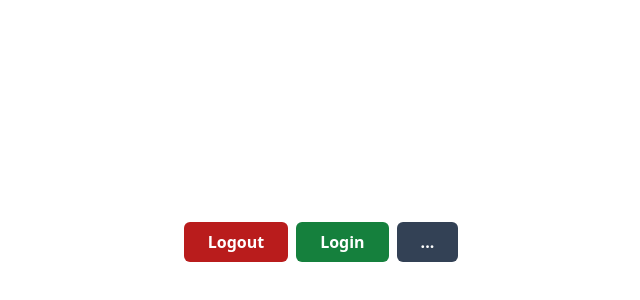
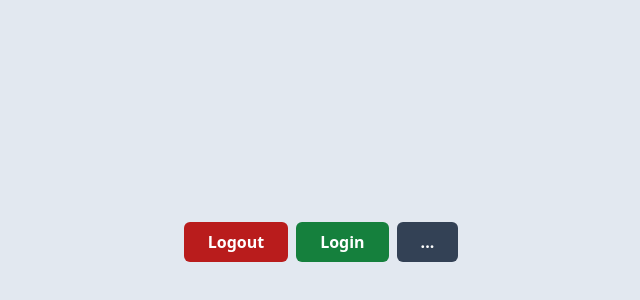
Before and after one commit to msaifurrijaal/react-playground, a React (Vite) app: page /login in a window 1280 px wide. Shown: the part 158-458 px from the top of the page, without its empty margins (319-959 px from the left). Built offline with nearby package versions, Linux system fonts and the light colour scheme.

Commit message:
add new folder to separate code

```diff
--- a/src/App.jsx
+++ b/src/App.jsx
@@ -1,45 +1,9 @@
 import React from "react";
-
-// class ButtonBlack extends React.Component {
-//   render() {
-//     return (
-//       <button className="h-10 px-6 font-semibold rounded-md bg-black text-white">
-//         Buy Now
-//       </button>
-//     );
-//   }
-// }
-
-// function ButtonBlue() {
-//   return (
-//     <button className="h-10 px-6 font-semibold rounded-md bg-blue-600 text-white">
-//       Buy Now
-//     </button>
-//   );
-// }
-
-// const ButtonGreen = () => {
-//   return (
-//     <button className="h-10 px-6 font-semibold rounded-md bg-green-600 text-white">
-//       Buy Now
-//     </button>
-//   );
-// };
-
-const Button = (props) => {
-  const { text = "...", variant = "bg-slate-700" } = props;
-  return (
-    <button
-      className={`h-10 px-6 font-semibold rounded-md ${variant} text-white`}
-    >
-      {text}
-    </button>
-  );
-};
+import Button from "./components/elements/button";
 
 function App() {
   return (
-    <div className="flex justify-center min-h-screen items-center">
+    <div className="flex justify-center min-h-screen items-center bg-slate-200">
       <div className="flex gap-x-2">
         <Button variant="bg-red-700" text="Logout" />
         <Button variant="bg-green-700" text="Login" />
--- /dev/null
+++ b/src/components/elements/button/index.jsx
@@ -0,0 +1,12 @@
+const Button = (props) => {
+    const { text = "...", variant = "bg-slate-700" } = props;
+    return (
+      <button
+        className={`h-10 px-6 font-semibold rounded-md ${variant} text-white`}
+      >
+        {text}
+      </button>
+    );
+  };
+
+export default Button;
```
Also changed, not shown: src/components/elements/input/index.jsx (added), src/components/elements/input/input.jsx (added), src/components/elements/input/label.jsx (added).
